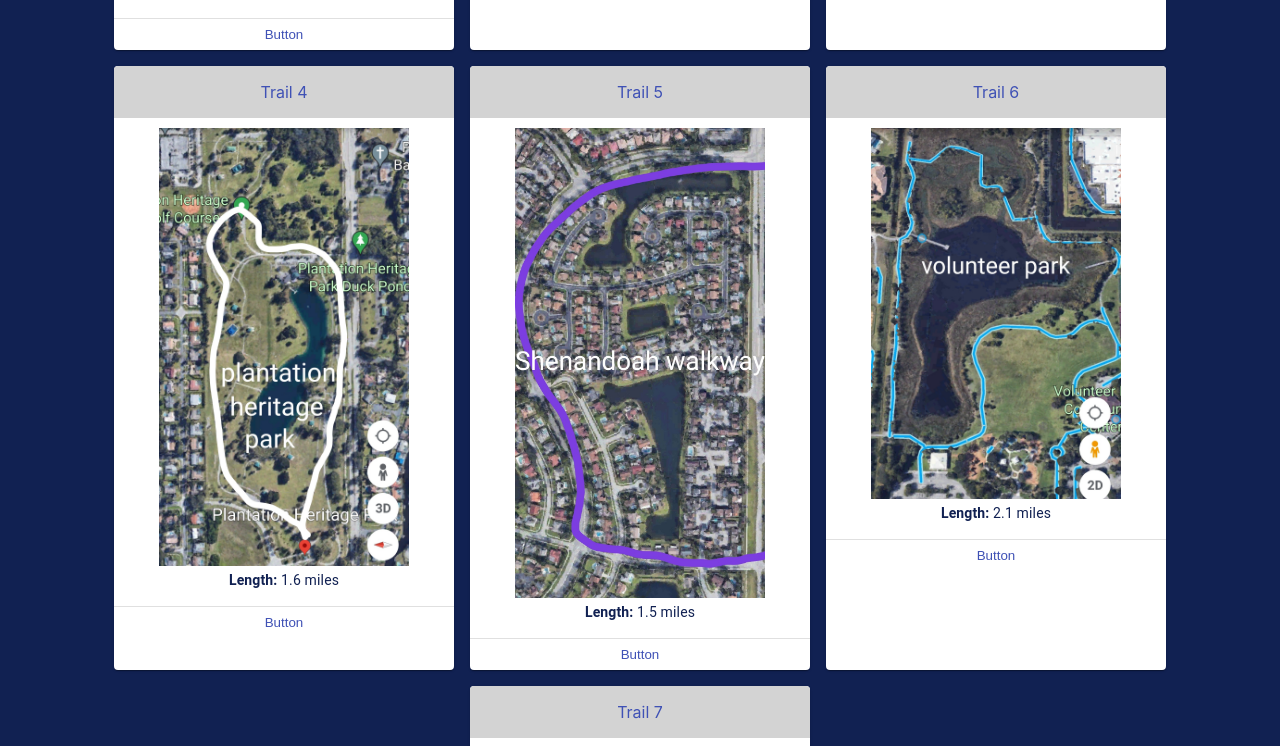
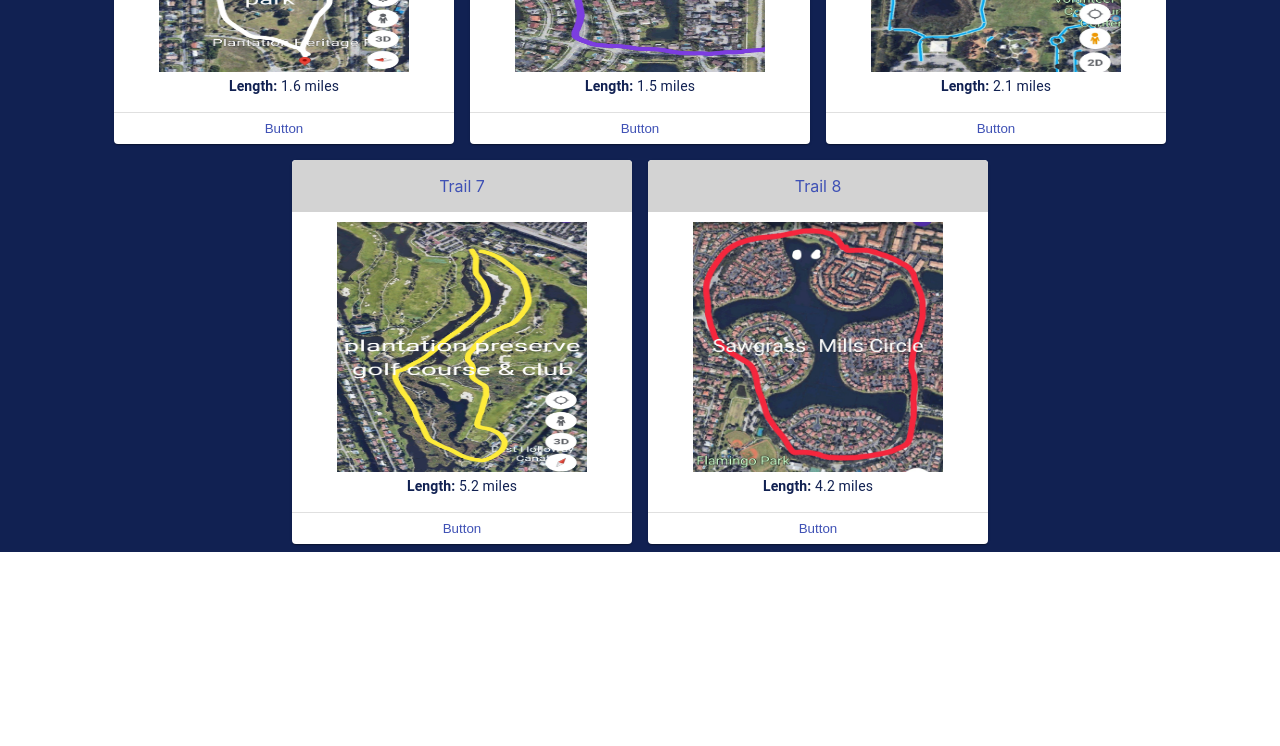
Before and after one commit to AdamBFriedman/Wake-and-Walk, a React (Create React App) app: page / in a window 1280 px wide. Shown: the part 720-1466 px from the top of the page. After the commit the page ends 1272 px from the top, so only its background shows below. Built offline with nearby package versions, Linux system fonts and the light colour scheme.

Commit message:
Add trail 8

```diff
--- a/src/components/Cards/TrailCard.js
+++ b/src/components/Cards/TrailCard.js
@@ -57,7 +57,7 @@ export default function TrailCard({ title, length, imageSrc }) {
       </Box>
 
       <CardContent className={classes.cardContent}>
-        <img width={250} alt={title} src={imageSrc} />
+        <img width={250} height={250} alt={title} src={imageSrc} />
 
         <Typography variant="body2" component="p" className={classes.length}>
           <strong>Length:</strong> {length} miles
--- a/src/components/Trails/Trails.js
+++ b/src/components/Trails/Trails.js
@@ -8,6 +8,7 @@ import Trail4 from "../../images/trail4.png";
 import Trail5 from "../../images/trail5.png";
 import Trail6 from "../../images/trail6.png";
 import Trail7 from "../../images/trail7.png";
+import Trail8 from "../../images/trail8.png";
 
 import { createStyles, makeStyles } from "@material-ui/core/styles";
 
@@ -81,6 +82,12 @@ export default function Trails() {
       length: 5.2,
       imageSrc: Trail7,
     },
+    {
+      id: 8,
+      title: "Trail 8",
+      length: 4.2,
+      imageSrc: Trail8,
+    },
   ];
   return (
     <div className={classes.trailsWrapper}>
```
